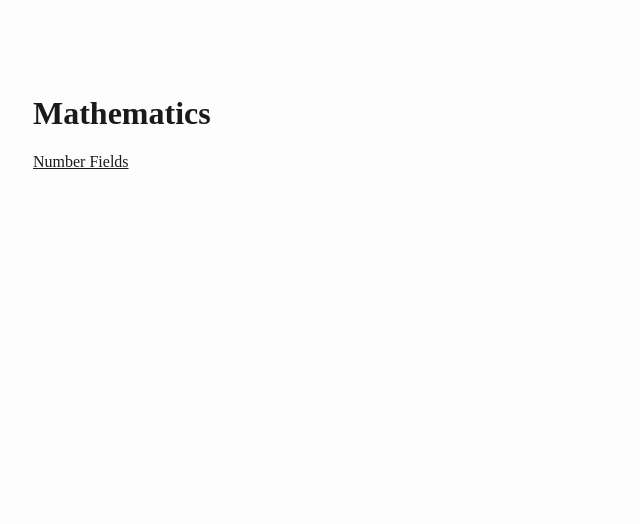
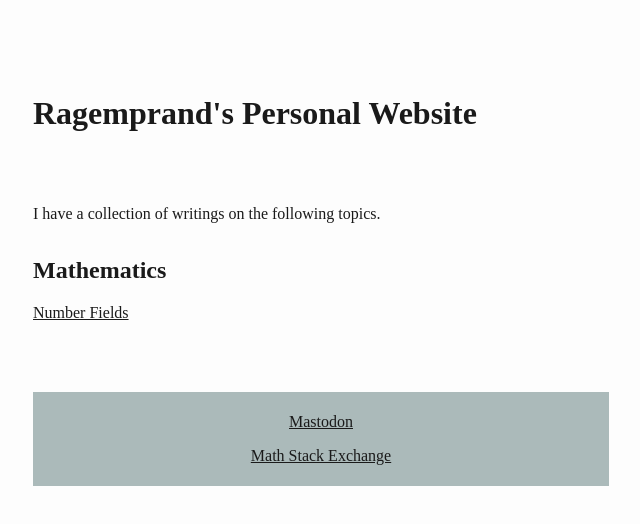
Before and after one commit to RagemprandHrekt/RagemprandHrekt.github.io, a plain HTML site: page docs/index.html in a window 1280 px wide. Shown: the whole page, without its empty margins (319-959 px from the left). Drawn offline with Linux system fonts and the light colour scheme.

Commit message:
Beautifying Main Page

```diff
--- a/docs/index.html
+++ b/docs/index.html
@@ -3,12 +3,20 @@
 <head>
 	<meta charset="UTF-8">
     <meta name="viewport" content="width=device-width, initial-scale=1.0">
-	<title>MathJax Example</title>
+	<title>Ragemprand's Personal Website</title>
 	<link rel="stylesheet" href="styles.css">
 	<script src="https://polyfill.io/v3/polyfill.min.js?features=es6"></script>
 </head>
 <body>
-    <h1>Mathematics</h1>
+    <h1>Ragemprand's Personal Website</h1>
+    <br><br>
+    <p>I have a collection of writings on the following topics.</p>
+    <h2>Mathematics</h2>
 	<p><a href="Limitsch1.html">Number Fields</a></p>
+    <br><br><br>
+    <footer>
+        <p><a rel="me" href="https://mathstodon.xyz/@ragemprand">Mastodon</a></p>
+        <p><a href="https://math.stackexchange.com/users/1325712/ragemprand-hrekt">Math Stack Exchange</a></p>
+    </footer>
 </body>
 </html>
--- a/docs/styles.css
+++ b/docs/styles.css
@@ -157,23 +157,9 @@ html {
     margin: 0 0.8em 0.2em -1.6em;
     vertical-align: middle;
   }
-ol.roman-list {
-    list-style-type: none; /* Remove default list styling */
-    counter-reset: list-item; /* Reset counter for custom numbering */
-    padding-left: 0; /* Remove default padding */
+footer {
+  text-align: center;
+  padding: 5px;
+  background-color: #abbaba;
+  color: #000;
 }
-
-ol.roman-list li {
-    counter-increment: list-item; /* Increment counter for each list item */
-    margin-bottom: 10px; /* Spacing between items */
-    position: relative; /* Positioning for pseudo-elements */
-    padding-left: 2em; /* Space for parentheses */
-}
-
-/* Custom Numbering with Parentheses */
-ol.roman-list li::before {
-    content: "(" counter(list-item, upper-roman) ") "; /* Roman numerals with parentheses */
-    position: absolute; /* Absolute positioning */
-    left: 0; /* Align left */
-    font-weight: bold; /* Optional: make the number bold */
-}
```
